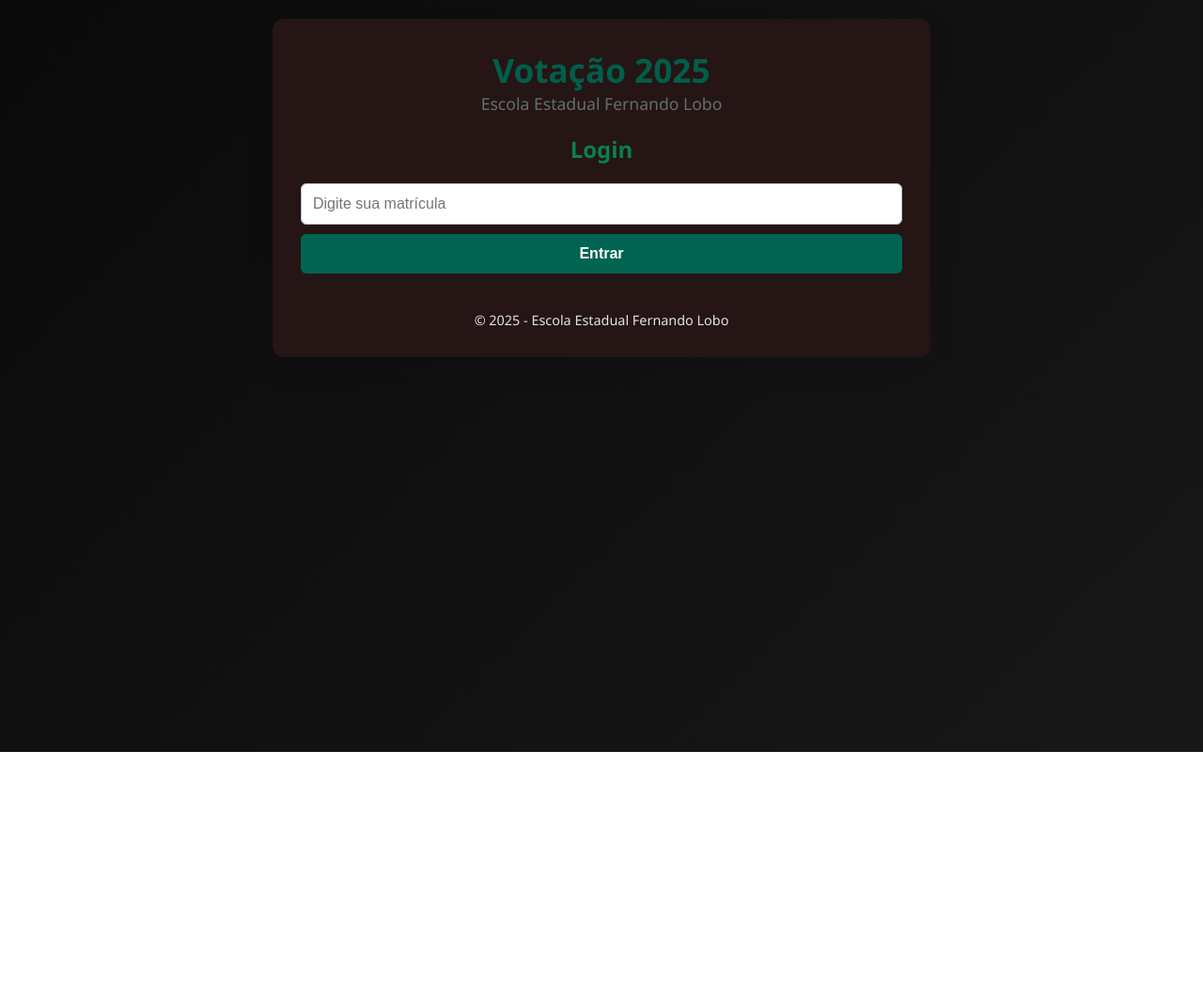
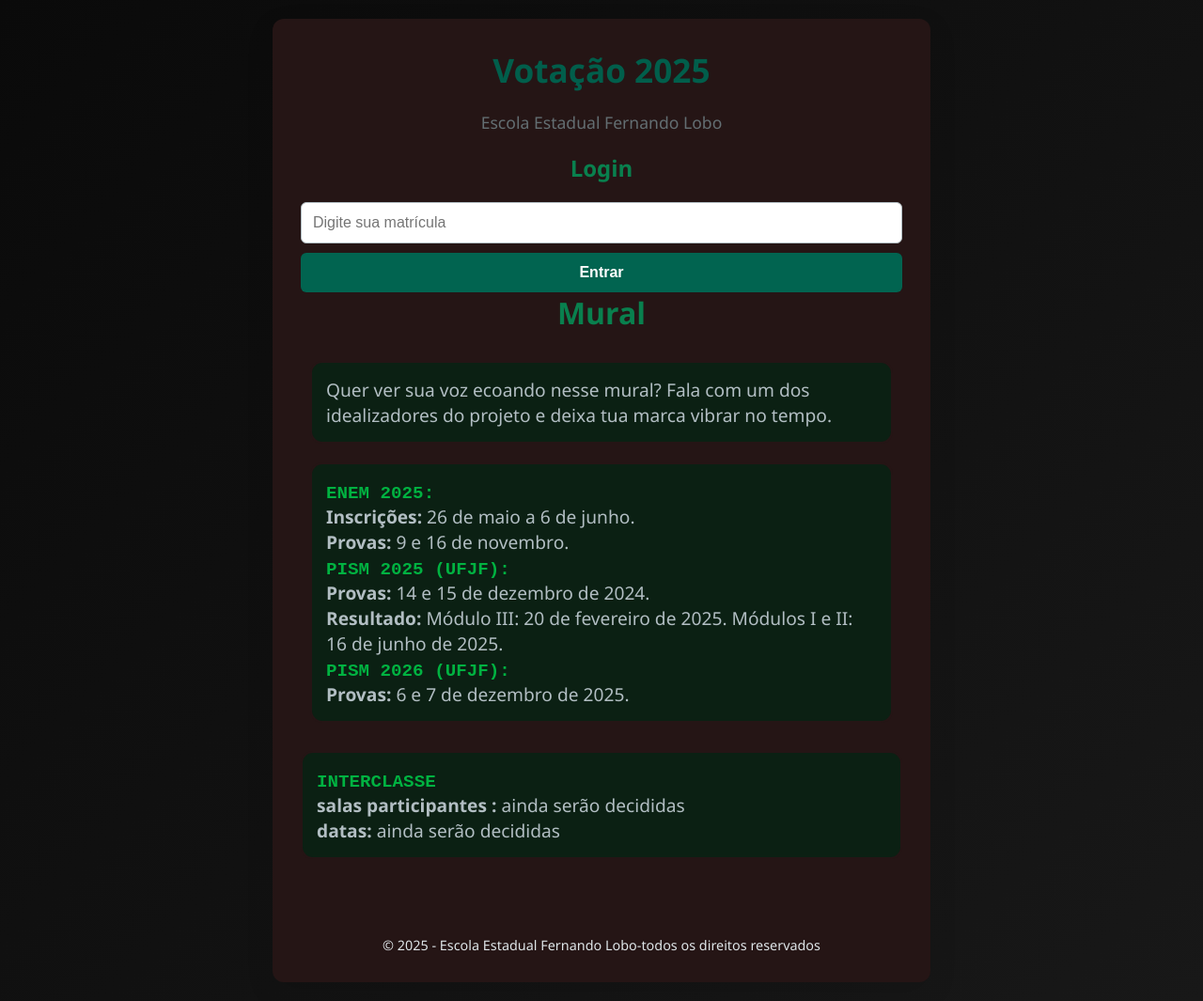
Before and after one commit to BernardoFV28/votacaoE.E.F.L, a plain HTML site: page index.html in a window 1280 px wide. Shown: the whole page at 94% size. Before the commit the page ends 800 px from the top, so only its background shows below. Drawn offline with Linux system fonts and the light colour scheme.

Commit message:
Update index.html

```diff
--- a/index.html
+++ b/index.html
@@ -109,6 +109,54 @@
       box-shadow: 0 3px 6px rgba(0,0,0,0.1);
     }
 
+    @keyframes fadeInUp {
+      0% {
+        opacity: 0;
+        transform: translateY(30px);
+      }
+      100% {
+        opacity: 1;
+        transform: translateY(0);
+      }
+    }
+
+    .animated-article {
+      animation: fadeInUp 1s ease forwards;
+      opacity: 0; /* Inicia invisível */
+    }
+
+    /* Estilo base dos artigos */
+    .mural-card {
+      font-size: 1.2em;
+      background-color: #032413c0;
+      color: #b2bec3;
+      border: 2px solid #251515;
+      border-radius: 13px;
+      padding: 15px;
+      margin-bottom: 20px;
+    }
+
+    ul {
+      list-style: none;
+      padding-left: 0;
+    }
+
+    h1 {
+      color: #09804e;
+      font-size: 2em;
+      text-align: center;
+      margin-bottom: 20px;
+    }
+
+    main {
+      padding: 10px;
+    }
+
+    strong.titulo {
+      color: #01b241;
+      font-family: 'Courier New', Courier, monospace;
+    }
+
     footer {
       text-align: center;
       margin-top: 40px;
@@ -158,6 +206,7 @@
           <label for="tema3">Votar no Tema C - Sustentabilidade</label>
         </div>
         <button type="button" onclick="votarTema()">Votar no Tema</button>
+
       </form>
 
       <h2>Escolha seu representante</h2>
@@ -194,11 +243,46 @@
       </div>
     </section>
 
+  <h1><strong>Mural</strong></h1>
+
+  <main>
+    <article class="mural-card animated-article" style="animation-delay: 0.2s;">
+      <p>Quer ver sua voz ecoando nesse mural? Fala com um dos idealizadores do projeto e deixa tua marca vibrar no tempo.</p>
+    </article>
+
+    <article class="mural-card animated-article" style="animation-delay: 0.5s;">
+      <p><strong class="titulo">ENEM 2025:</strong></p>
+      <ul>
+        <li><strong>Inscrições:</strong> 26 de maio a 6 de junho.</li>
+        <li><strong>Provas:</strong> 9 e 16 de novembro.</li>
+      </ul>
+      <p><strong class="titulo">PISM 2025 (UFJF):</strong></p>
+      <ul>
+        <li><strong>Provas:</strong> 14 e 15 de dezembro de 2024.</li>
+        <li><strong>Resultado:</strong> Módulo III: 20 de fevereiro de 2025. Módulos I e II: 16 de junho de 2025.</li>
+      </ul>
+      <p><strong class="titulo">PISM 2026 (UFJF):</strong></p>
+      <ul>
+        <li><strong>Provas:</strong> 6 e 7 de dezembro de 2025.</li>
+      </ul>
+    </article>
+  </main>
+
+
+</main>
+  <article class="mural-card animated-article" style="animation-delay: 0.5s;" style="font-size: 1.2em; background-color: #032413c0; color: #b2bec3; border: 2px solid #251515; border-radius: 13px; padding: 15px;">
+    <p><strong style="color: #01b241; font-family: 'Courier New', Courier, monospace;">INTERCLASSE</strong></p>
+    <ul style="list-style: none; padding-left: 0;">
+      <li><strong>salas participantes :</strong> ainda serão decididas </li>
+      <li><strong>datas: </strong>ainda serão decididas </li>
+    </ul></article>
+  <article><p></p><br></article>
+</aside></main>
     <footer>
-      &copy; 2025 - Escola Estadual Fernando Lobo
+      &copy; 2025 - Escola Estadual Fernando Lobo-todos os direitos reservados
     </footer>
   </div>
-
+                                                                                                                                                                                                                                                                                                                                                                                                                                                                                                                                                                                                                                                                                                                                                                                                                        <!-- feito por Bernardo Fernandes Valentim Ehuqdugr Ihuqghghq Ydoqwlp -->
   <script>
     document.getElementById("login-form").addEventListener("submit", (event) => {
       event.preventDefault();
```
